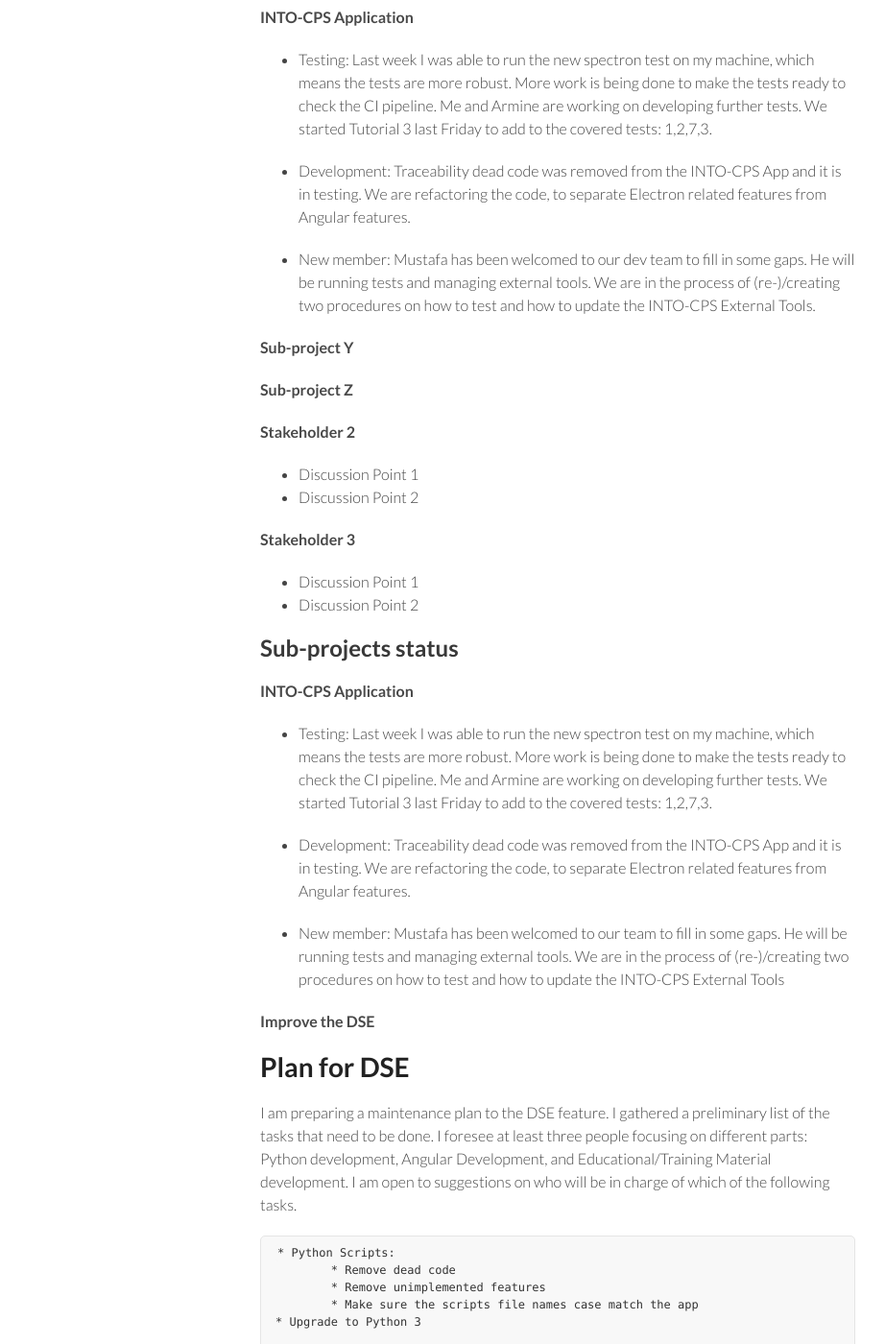
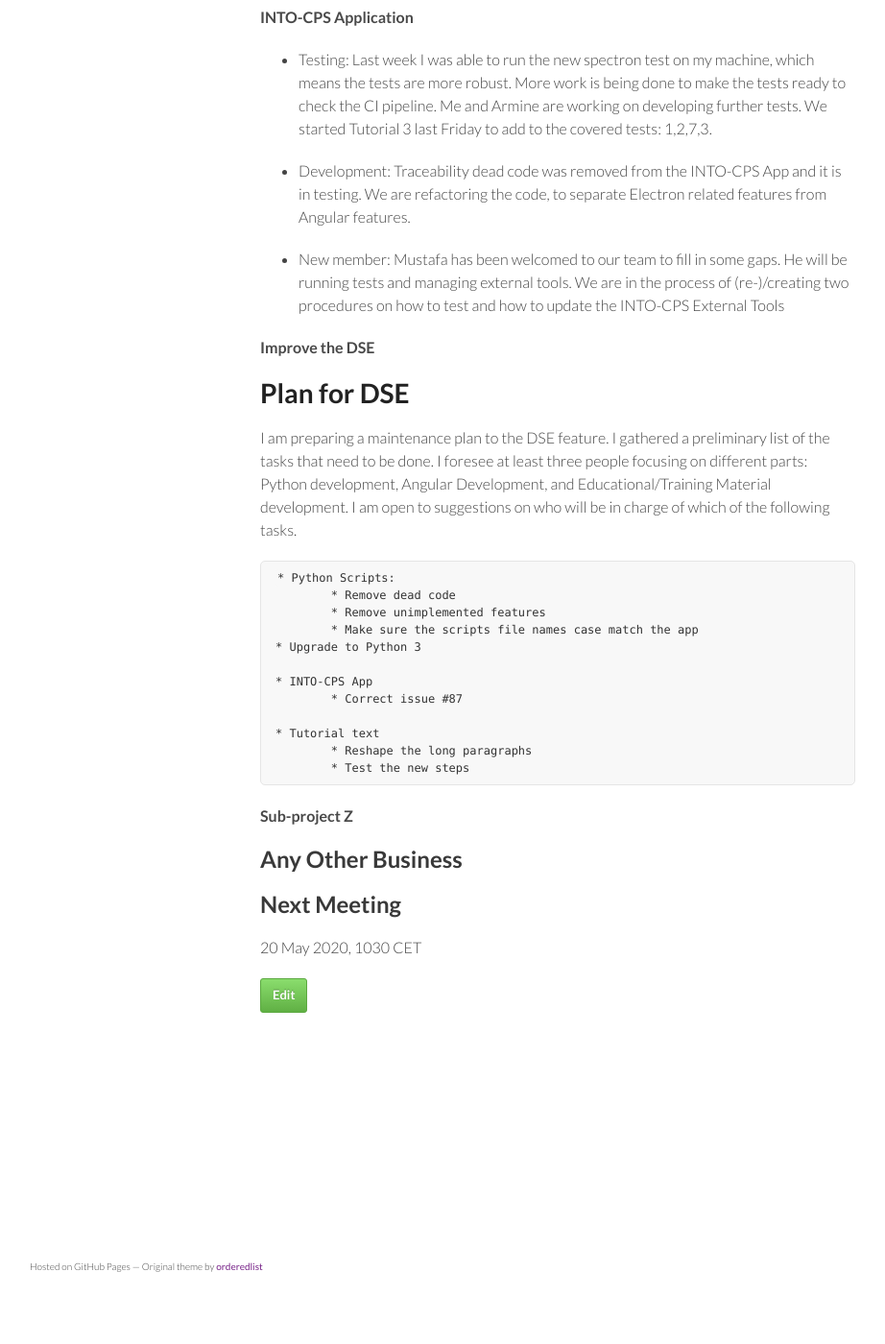
Before and after one commit to digitaltwincentre/digitaltwincentre.github.io, a Jekyll site: the page built from _biweeklies/Biweekly-17.md, in a window 1280 px wide and 1400 px high, scrolled down 986 px. Shown: the whole window at 96% size, without its empty margins (179-1101 px from the left). Built offline with Jekyll 4.4.1, drawn with Linux system fonts in a browser that asks for light colours; nearby versions of some CDN libraries; after the commit the page ends 2335 px from its top, so only the background shows below that.

Commit message:
Removes duplicated text

```diff
--- a/_biweeklies/Biweekly-17.md
+++ b/_biweeklies/Biweekly-17.md
@@ -49,42 +49,6 @@ delay paper. He has been doing good advances on that side.
 #### Stakeholder 3
 * Discussion Point 1
 * Discussion Point 2
-
-
-## Sub-projects status
-
-
-#### INTO-CPS Application
-
-* Testing: Last week I was able to run the new spectron test on my machine,
-  which means the tests are more robust. More work is being done to make the
-  tests ready to check the CI pipeline. Me and Armine are working on developing
-  further tests.  We started Tutorial 3 last Friday to add to the covered
-  tests: 1,2,7,3.
-
-* Development: Traceability dead code was removed from the INTO-CPS App and it is in
-  testing. We are refactoring the code, to separate Electron related features
-  from Angular features.
-
-* New member: Mustafa has been welcomed to our dev team to fill in some gaps. He
-  will be running tests and managing external tools. We are in the process of
-  (re-)/creating two procedures on how to test and how to update the INTO-CPS
-  External Tools.
-
-
-#### Sub-project Y
-
-#### Sub-project Z
-
-
-#### Stakeholder 2
-* Discussion Point 1
-* Discussion Point 2
-
-#### Stakeholder 3
-* Discussion Point 1
-* Discussion Point 2
-
 
 ## Sub-projects status
 
```
